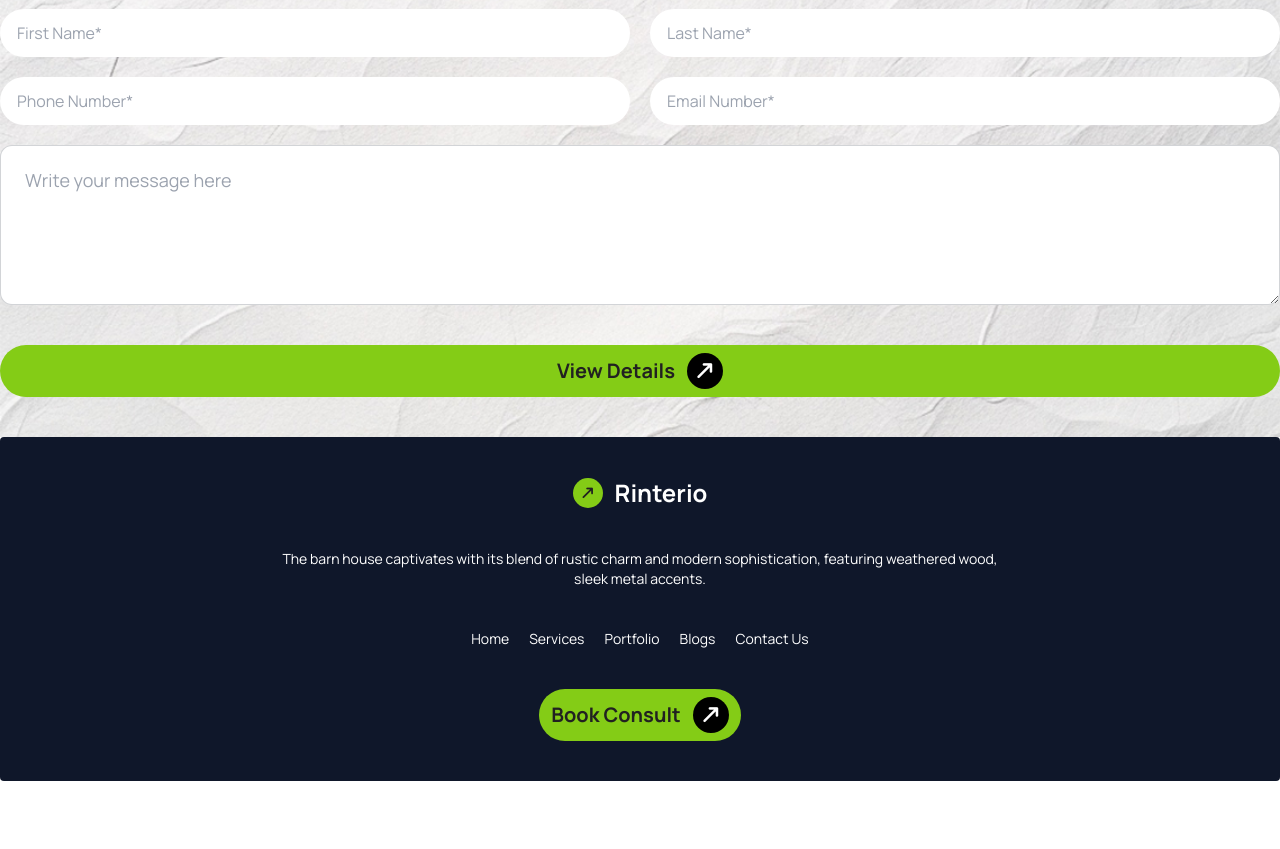
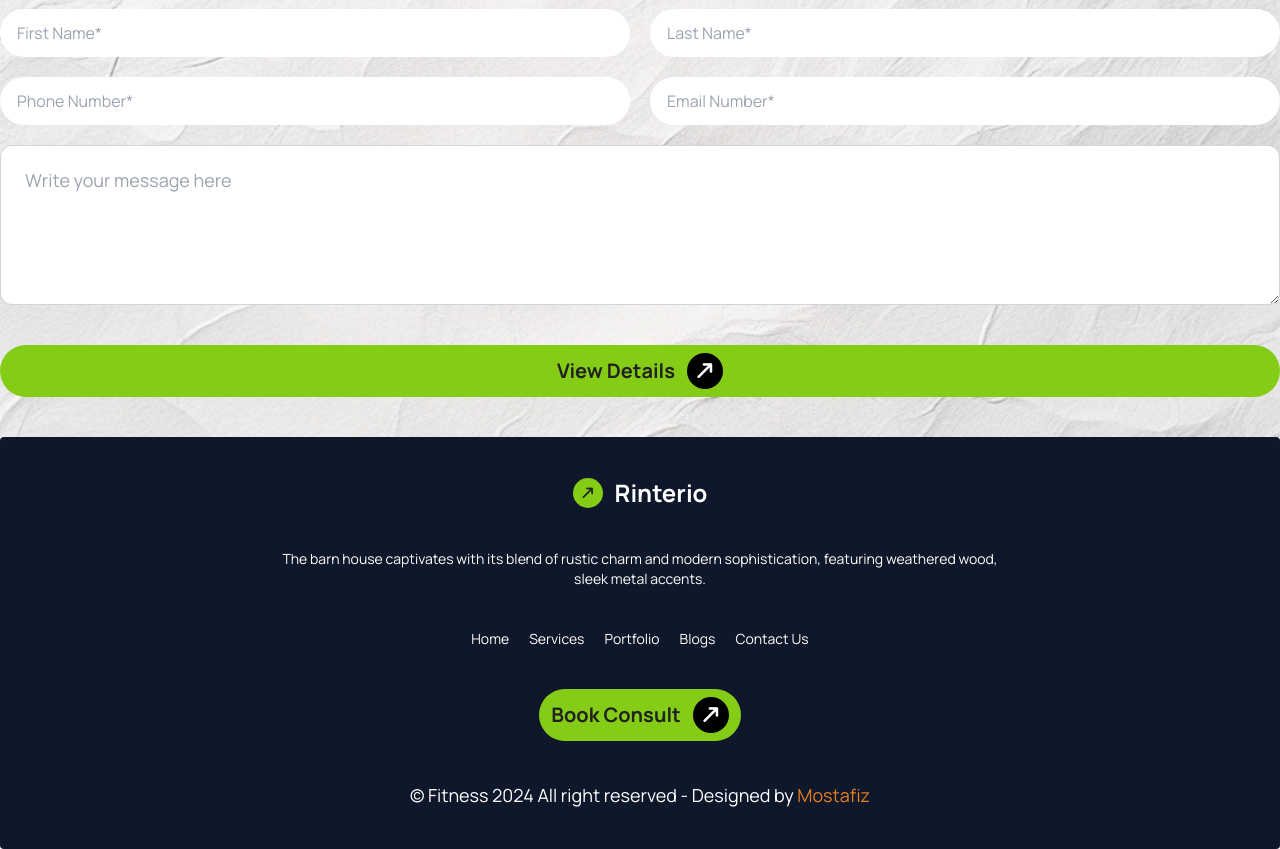
Before and after one commit to mostafiz72/Barn-House, a plain HTML site: page index.html in a window 1280 px wide. Shown: the part 4867-5716 px from the top of the page. Before the commit the page ends 5648 px from the top, so only its background shows below. Drawn offline with nearby package versions, Linux system fonts and the light colour scheme.

Commit message:
added the footer reserved section

```diff
--- a/index.html
+++ b/index.html
@@ -388,6 +388,9 @@
         <div class=" text-center">
             <button class=" bg-lime-500 py-2 px-3 text-[#212121] font-bold rounded-full w-full text-xl md:w-auto">Book Consult <i class="fa-solid fa-arrow-right-long bg-black p-2 text-white -rotate-45 rounded-full ml-2"></i></button>
         </div>
+        <div>
+            <p class=" text-lg">© Fitness 2024 All right reserved - Designed by <a class=" text-[#e67e22] hover:underline" href="http://mostafiz.infinityfreeapp.com"> Mostafiz</a></p>
+        </div>
       </footer>
 
 </body>
```
